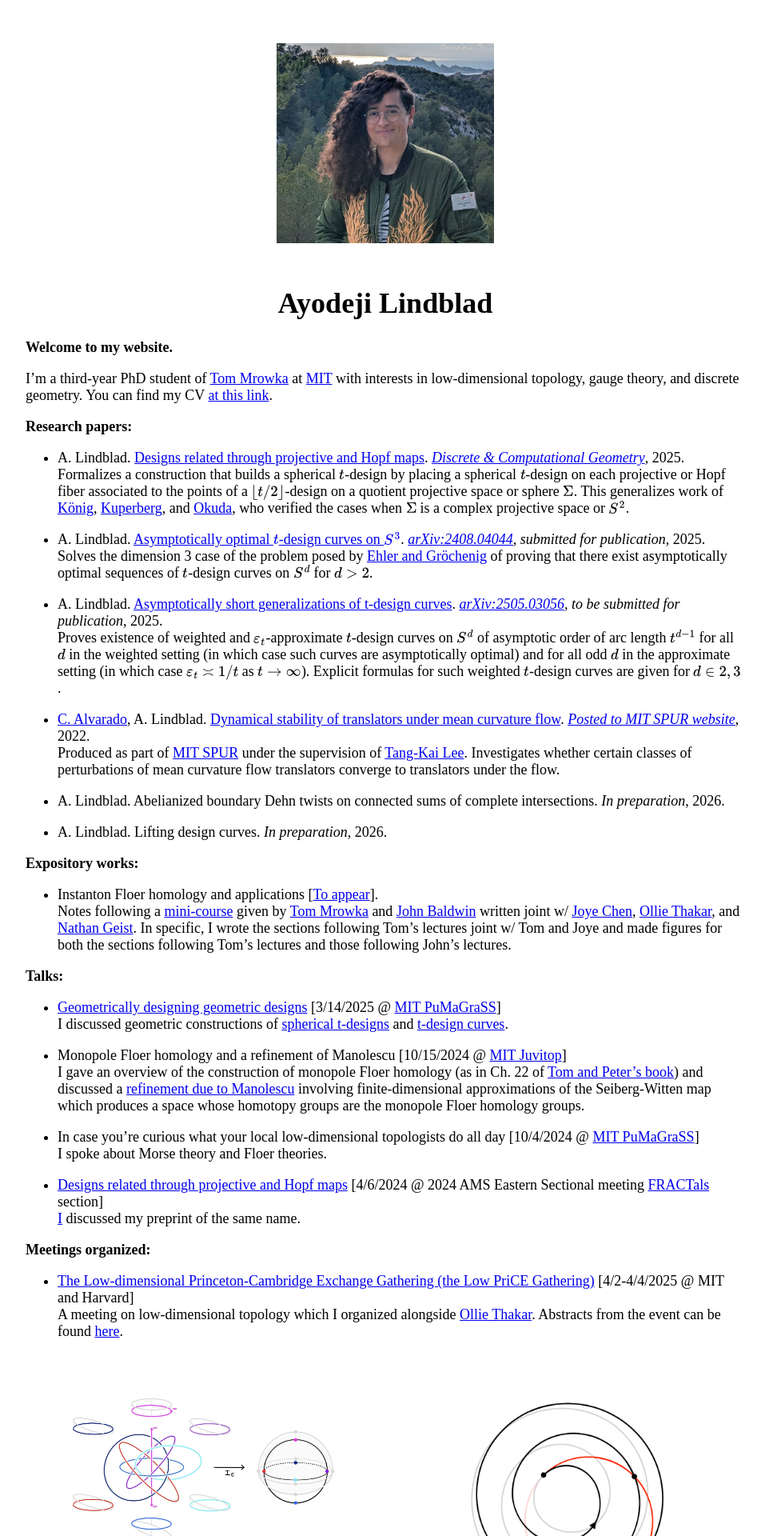
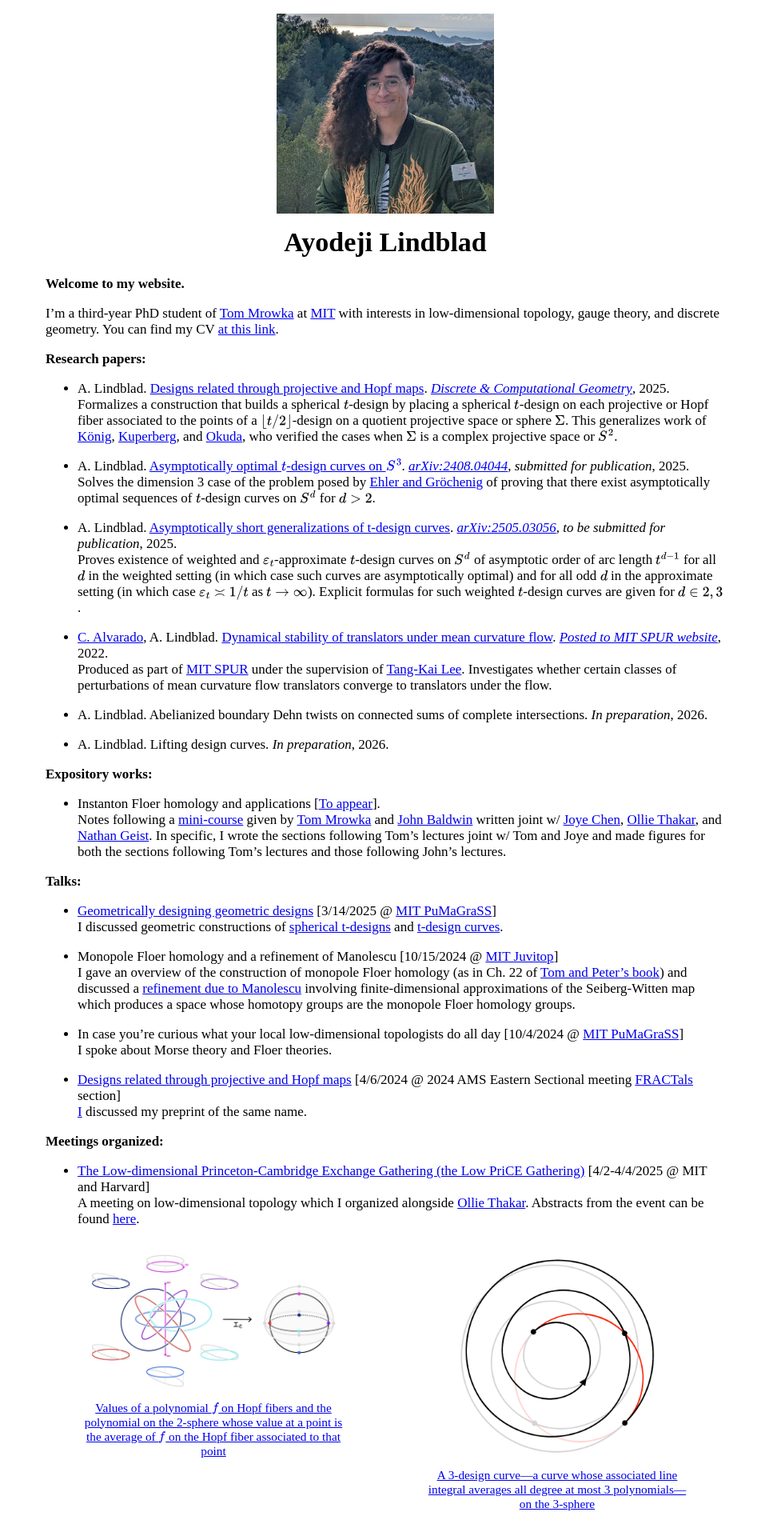
Before and after one commit to AyodejiLindblad/AyodejiLindblad.github.io, a Jekyll site: the page built from index.md, in a window 1280 px wide. Shown: the top 1920 px of the page at 80% size, without its empty margins (158-1115 px from the left). Built offline with Jekyll 4.4.1, drawn with Linux system fonts in a browser that asks for light colours; some web fonts are replaced.

Commit message:
Changed font again

```diff
--- a/resources/style/main.css
+++ b/resources/style/main.css
@@ -4,7 +4,7 @@ body {
     margin: 0 auto; /* Optional: centers the layout on desktop */
 
     font-family: 'Computer Modern Serif', serif;
-    font-size: 18px;
+    font-size: 17px;
 }
 
 /* Style for phones (screens smaller than 768px) */
@@ -19,15 +19,15 @@ figure img, img.figure, img.small_figure {
     width: auto;
     height: auto;
     display: block;
-    margin: 3em auto;
+    margin: 1em auto;
     max-width: 90%;
     max-height: 250px;
 }
 
 figcaption {
     margin: auto;
-    margin-top: -2em;
-    margin-bottom: 2em;
+    margin-top: -1em;
+    margin-bottom: 1em;
     width: 95%;
     text-align: center;
 }
```
